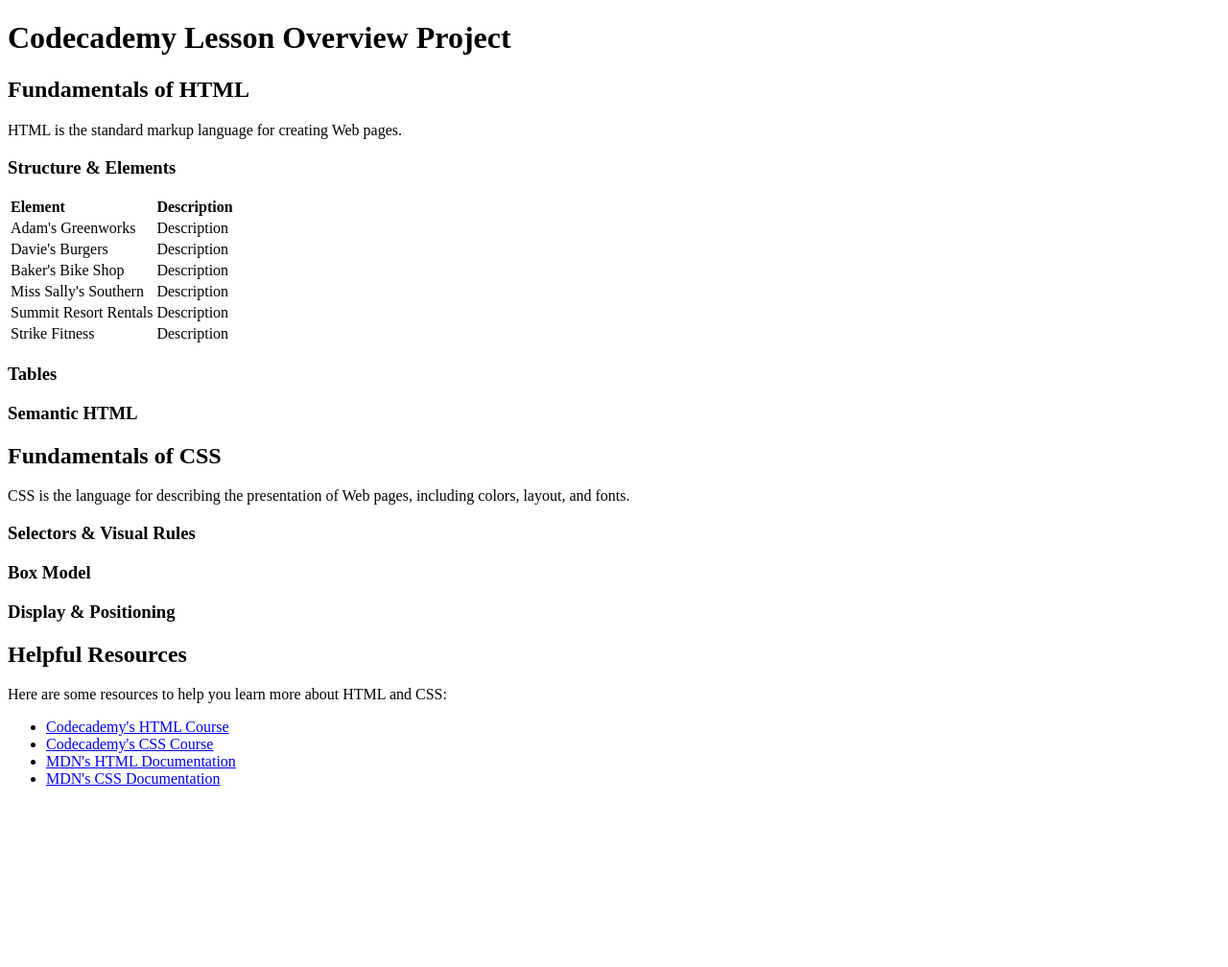
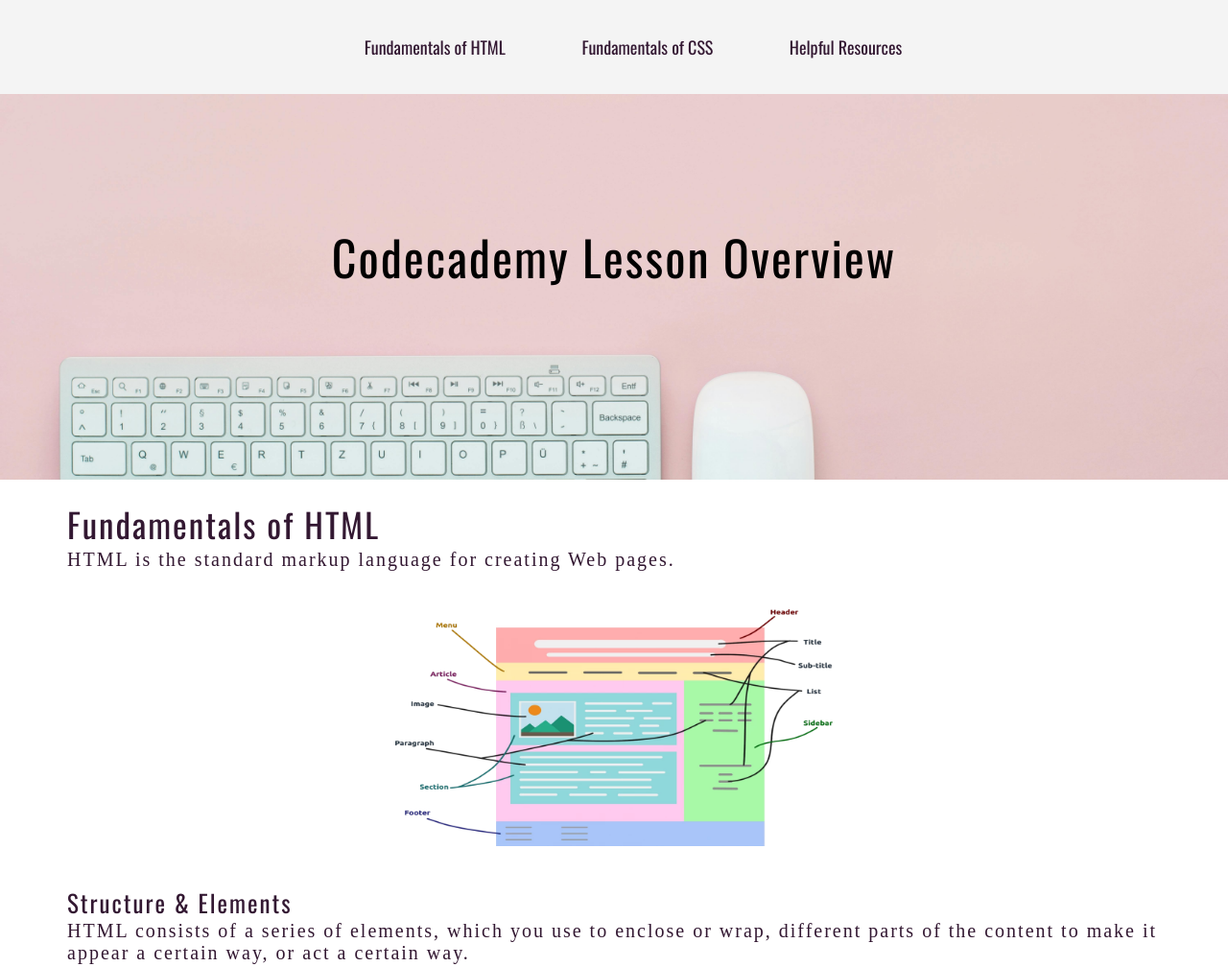
Before and after one commit to BirdieLady/codecademy, a plain HTML site: page Project_2/index.html in a window 1280 px wide. Shown: the top 1008 px of the page at 96% size. Before the commit the page ends 837 px from the top, so only its background shows below. Drawn offline with nearby package versions, Linux system fonts and the light colour scheme.

Commit message:
Added CSS stylesheet and began building out the page in more detail. Added header and nav. Added fonts. Styled table.

```diff
--- a/Project_2/css/index.css
+++ b/Project_2/css/index.css
@@ -0,0 +1,141 @@
+html, body {
+    margin: 0;
+    padding: 0;
+}
+
+body {
+    overflow-x: hidden;
+}
+.body-content {
+    margin-bottom: 20px;
+    padding-left: 70px;
+    padding-right: 70px;
+    padding-top: 20px;
+}
+
+nav {
+    display: flex;
+    justify-content: space-around;
+    align-items: center;
+    padding: 20px 30px;
+    background-color: #f4f4f4;
+    position: fixed;
+    top: 0;
+    width: 100%;
+    z-index: 1000;
+}
+
+nav ul {
+    display: flex;
+    justify-content: space-around;
+    width: 50%; /* Adjust this value to change the spacing between the links */
+    list-style: none;
+}
+
+nav li {
+    font-family: "Oswald", sans-serif;
+    font-size: 18px;
+    font-weight: 400;
+}
+
+nav a {
+    text-decoration: none;
+    color: #331832; /* Change this value to the color you want for the links */
+}
+
+header::before {
+    content: "";
+    position: absolute;
+    top: 0;
+    left: 0;
+    width: 100%;
+    height: 100%;
+    z-index: 0;
+}
+
+header {
+    display: flex;
+    align-items: center;
+    justify-content: center;
+    background-image: url('../resources/pexels-lumn-399160.jpg');
+    background-size: cover;
+    background-position: center center;
+    background-repeat: no-repeat;
+    width: 100%;
+    height: 500px;
+}
+
+h1 {
+    font-family: "Oswald", sans-serif;
+    font-size: 50px;
+    color: black;
+    font-weight: 400;
+    letter-spacing: 2px;
+    text-align: center;
+    position: relative;
+    margin-bottom: 0;
+    z-index: 2;
+}
+
+h2 {
+    font-family: "Oswald", sans-serif;
+    font-size: 35px;
+    color: #331832;
+    font-weight: 400;
+    letter-spacing: 2px;
+    margin: 0px 0px;
+}
+
+h3 {
+    font-family: "Oswald", sans-serif;
+    font-size: 25px;
+    color: #331832;
+    font-weight: 400;
+    letter-spacing: 2px;
+    margin: 0px 0px;
+}
+
+p {
+    font-family: "Source Serif", serif;
+    font-size: 20px;
+    color: #331832;
+    font-weight: 400;
+    letter-spacing: 2px;
+    margin: 0px 0px;
+}
+
+.html-pic {
+    display: flex;
+    justify-content: center;
+    width: 40%;
+    object-position: center;
+    margin: 0 auto;
+}
+
+table {
+    border-collapse: collapse; /* This ensures that the borders between cells are not doubled */
+    margin: 0 auto; /* This centers the table on the page */
+}
+
+th, td {
+    padding: 15px; /* Adjust this value to change the spacing between cells */
+    border: 2px solid lightpink; /* This adds a border to each cell */
+}
+
+thead, th {
+    font-family: "Oswald", sans-serif;
+    font-size: 20px;
+    font-weight: 400 !important;
+    color: #331832;
+}
+
+tbody, td {
+    font-family: "Source Serif", serif;
+    font-size: 18px;
+    font-weight: 400 !important;
+    color: #331832;
+}
+
+td li {
+    margin-bottom: 10px; /* Adjust this value to change the spacing between list items */
+}
--- a/Project_2/index.html
+++ b/Project_2/index.html
@@ -4,64 +4,121 @@
 <head>
     <title>Codecademy Lesson Overview Project</title>
     <link rel="stylesheet" type="text/css" href="css/index.css">
+    <link rel="preconnect" href="https://fonts.googleapis.com">
+    <link rel="preconnect" href="https://fonts.gstatic.com" crossorigin>
+    <link href="https://fonts.googleapis.com/css2?family=Oswald:wght@200..700&family=Source+Serif+4:ital,opsz,wght@0,8..60,200..900;1,8..60,200..900&display=swap"
+          rel="stylesheet">
 </head>
 <body>
-<h1>Codecademy Lesson Overview Project</h1>
+<header>
+    <h1>Codecademy Lesson Overview</h1>
+    <nav>
+        <ul>
+            <li><a href="#fundamentals-of-html">Fundamentals of HTML</a></li>
+            <li><a href="#fundamentals-of-css">Fundamentals of CSS</a></li>
+            <li><a href="#helpful-resources">Helpful Resources</a></li>
+        </ul>
+</header>
+
+<div class="body-content">
     <h2>Fundamentals of HTML</h2>
     <p>HTML is the standard markup language for creating Web pages.</p>
+</div>
+
+<div class="body-content">
+    <img class="html-pic" src="./resources/building-the-perfect-html-structure-and-class-names_1687449803.webp"> <!-- Image goes here -->
+
+</div>
+
+<div class="body-content">
     <h3>Structure & Elements</h3>
+    <p>
+        HTML consists of a series of elements, which you use to enclose or wrap, different parts of the content to make it appear a certain way, or act a certain way.
+    </p>
+</div>
+
+<div class="body-content">
     <table>
         <thead>
         <tr>
             <th scope="row" style="text-align: left">Element</th>
-        <th scope="row">Description</th>
+            <th scope="row" style="text-align: left">Description</th>
         </tr>
         </thead>
         <tbody>
+
         <tr>
-        <td>Adam's Greenworks</td>
-        <td>Description</td>
+            <td><strong>HTML</strong></td>
+            <td>This is the root element of an HTML page. It wraps all the content on the entire page. It is sometimes known as the root element.</td>
         </tr>
+
         <tr>
-        <td>Davie's Burgers</td>
-        <td>Description</td>
+            <td><strong>Head</strong></td>
+            <td>A container for all the head elements relating to metadata. These typically include title, link, meta, script, and base.
+                <ul>
+                    <li><strong>Title</strong>: Displays in the tab of the browser as the title of the page, and is userful for SEO purposes.</li>
+                    <li><strong>Link</strong>: Used to link to external style sheets.</li>
+                    <li><strong>Meta</strong>: Contains metadata about the HTML document, such as the character set, page description, keywords, author of the document, and more.</li>
+                    <li><strong>Script</strong>: Used to define client-side JavaScript.</li>
+                    <li><strong>Base</strong>: Used to specify the base URL and target for all relative URLs in a page.</li>
+                </ul>
+            </td>
         </tr>
+
         <tr>
-        <td>Baker's Bike Shop</td>
-        <td>Description</td>
-    </tr>
-    <tr>
-        <td>Miss Sally's Southern</td>
-        <td>Description</td>
-    </tr>
-    <tr>
-        <td>Summit Resort Rentals</td>
-        <td>Description</td>
-    </tr>
-    <tr>
-        <td>Strike Fitness</td>
-        <td>Description</td>
-    </tr>
+            <td><strong>Body</strong></td>
+            <td>Contains all the content of an HTML document, such as text, hyperlinks, images, tables, lists, etc.
+                <ul>
+                    <li><strong>Header</strong>: Contains introductory content or navigational aids for the page.</li>
+                    <li><strong>Nav</strong>: Contains a collection of navigational links.</li>
+                    <li><strong>Main</strong>: Contains the main content of the page, such as articles, blog posts, etc.</li>
+                    <li><strong>Section</strong>: Contains related content grouped together, such as blog posts, articles, etc.</li>
+                    <li><strong>Article</strong>: Contains independent, self-contained content, such as blog posts, articles, etc.</li>
+                    <li><strong>Aside</strong>: Contains content that is tangentially related to the content around it, such as sidebars, pull quotes, etc.</li>
+                    <li><strong>Footer</strong>: Contains the footer of the page, such as copyright information, contact information, etc.</li>
+                </ul>
+            </td>
         </tbody>
     </table>
+</div>
 
+<div class="body-content">
     <h3>Tables</h3>
+</div>
+
+<div class="body-content">
     <h3>Semantic HTML</h3>
+</div>
 
+<div class="body-content">
     <h2>Fundamentals of CSS</h2>
     <p>CSS is the language for describing the presentation of Web pages, including colors, layout, and fonts.</p>
+</div>
+
+<div class="body-content">
     <h3>Selectors & Visual Rules</h3>
+</div>
+
+<div class="body-content">
     <h3>Box Model</h3>
+</div>
+
+<div class="body-content">
     <h3>Display & Positioning</h3>
+</div>
 
+<div class="body-content">
     <h2>Helpful Resources</h2>
     <p>Here are some resources to help you learn more about HTML and CSS:</p>
+</div>
+
+<div class="body-content">
     <ul>
         <li><a href="https://www.codecademy.com/learn/learn-html">Codecademy's HTML Course</a></li>
         <li><a href="https://www.codecademy.com/learn/learn-css">Codecademy's CSS Course</a></li>
         <li><a href="https://developer.mozilla.org/en-US/docs/Web/HTML">MDN's HTML Documentation</a></li>
         <li><a href="https://developer.mozilla.org/en-US/docs/Web/CSS">MDN's CSS Documentation</a></li>
     </ul>
-
+</div>
 </body>
 </html>
```
Also changed, not shown: Project_2/resources/building-the-perfect-html-structure-and-class-names_1687449803.webp (added), Project_2/resources/pexels-lumn-399160.jpg (added). Lines whose indentation alone changed are shown as unchanged.
